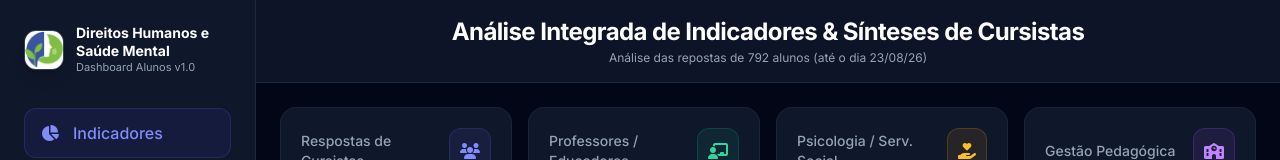
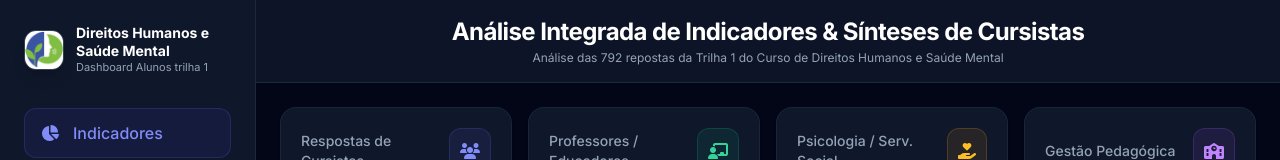
Before and after one commit to dhsmental/DashAlunos, a plain HTML site: page index.html in a window 1280 px wide. Shown: the top 160 px of the page. Drawn offline with nearby package versions, Linux system fonts and the light colour scheme.

Commit message:
Update index.html

```diff
--- a/index.html
+++ b/index.html
@@ -38,7 +38,7 @@
                 </div>
                 <div class="overflow-hidden">
                     <h1 class="font-bold text-sm text-white leading-tight">Direitos Humanos e Saúde Mental</h1>
-                    <p class="text-[11px] text-slate-400">Dashboard Alunos v1.0</p>
+                    <p class="text-[11px] text-slate-400">Dashboard Alunos trilha 1</p>
                 </div>
             </div>
 
@@ -86,7 +86,7 @@
         <header class="bg-slate-900/90 backdrop-blur-md border-b border-slate-800 px-6 py-4 flex flex-col items-center justify-center text-center sticky top-0 z-30">
             <div>
                 <h2 class="text-xl sm:text-2xl font-bold text-white tracking-tight">Análise Integrada de Indicadores & Sínteses de Cursistas</h2>
-                <p class="text-xs text-slate-400 mt-0.5">Análise das repostas de 792 alunos (até o dia 23/08/26)</p>
+                <p class="text-xs text-slate-400 mt-0.5">Análise das 792 repostas da Trilha 1 do Curso de Direitos Humanos e Saúde Mental</p>
             </div>
         </header>
 
```
